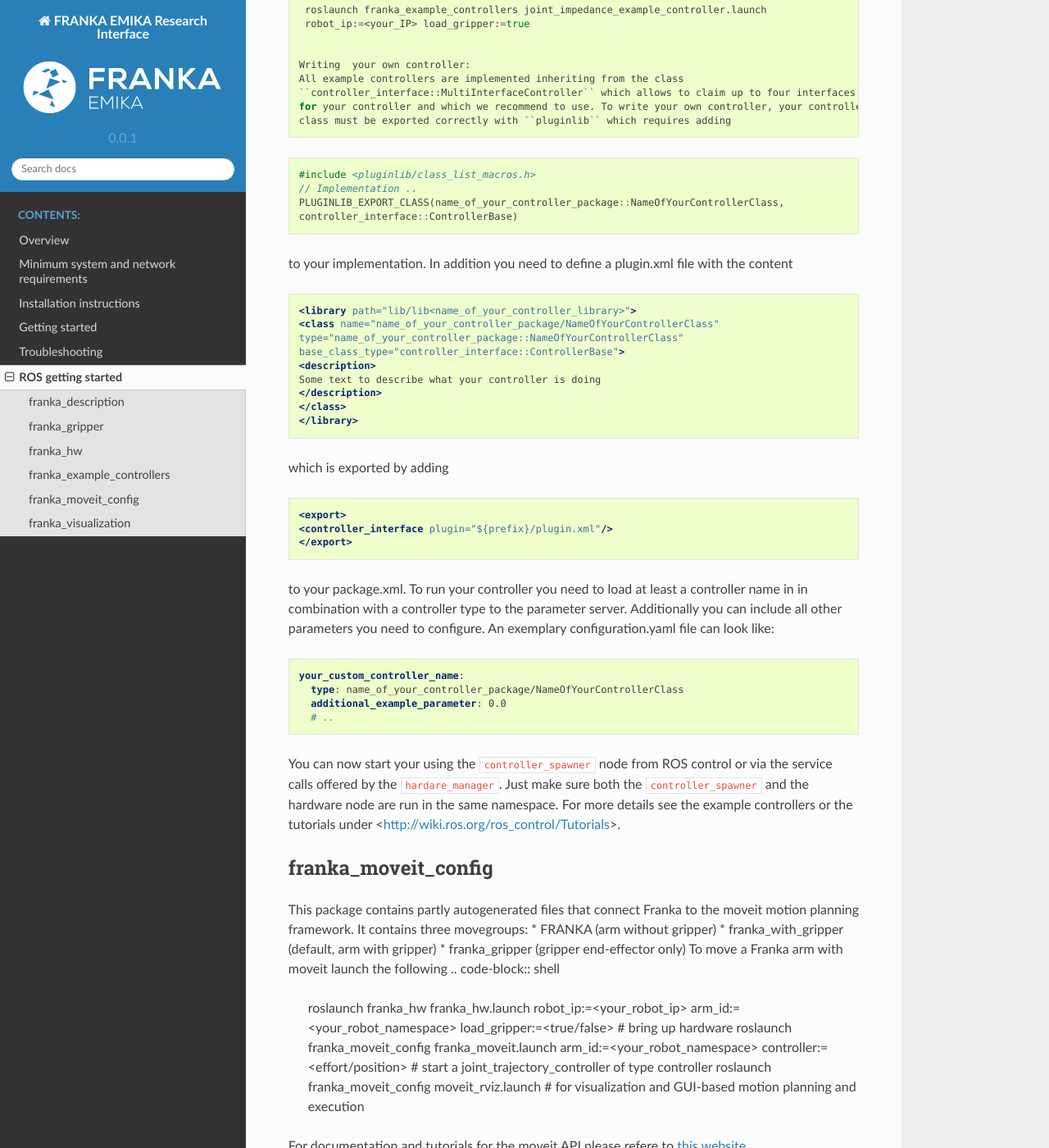
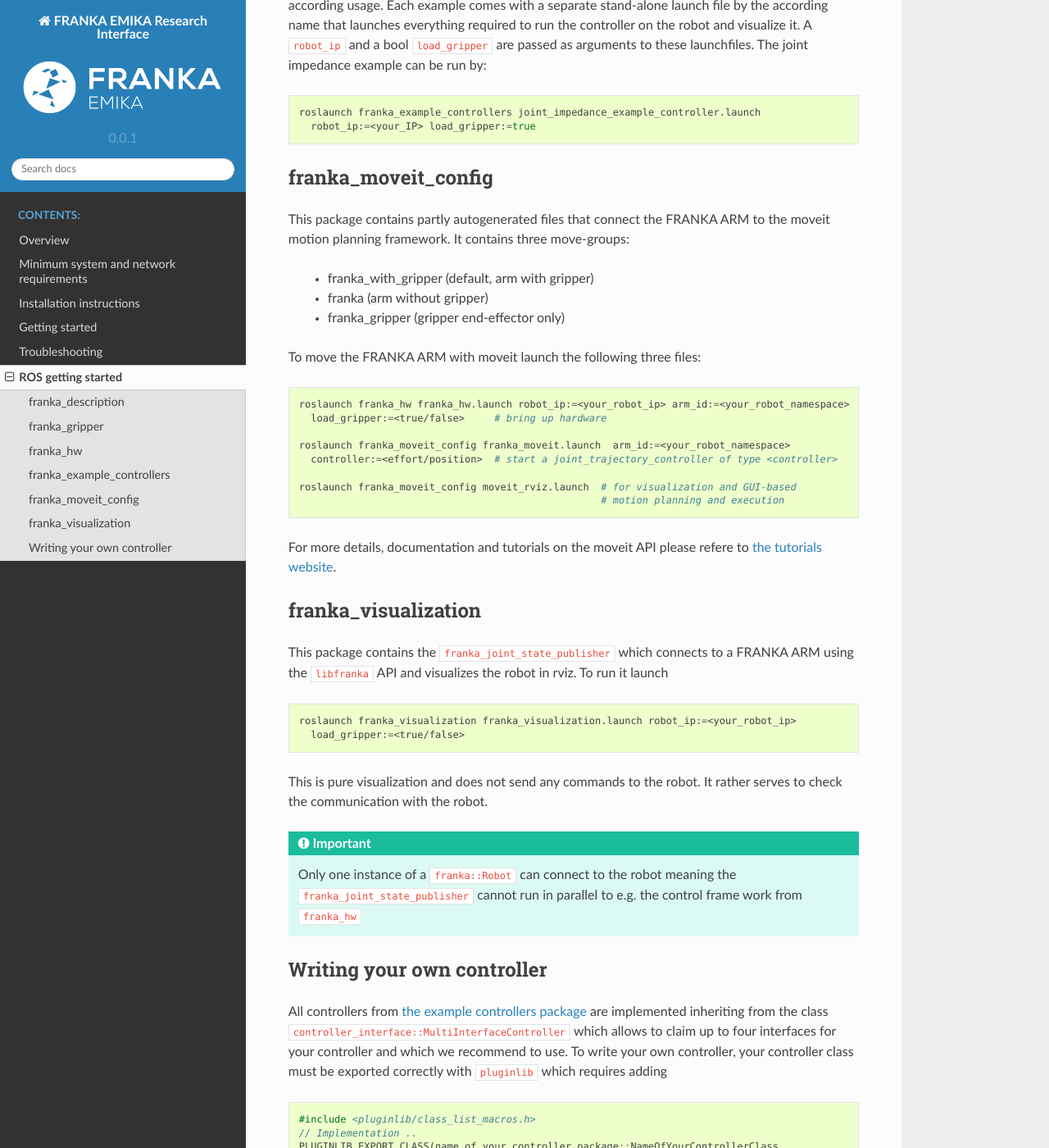
Before and after one commit to frankaemika/docs, a Sphinx documentation site: the page built from source/ros_introduction.rst, in a window 1280 px wide and 1400 px high, scrolled down 2928 px. Shown: the whole window at 82% size. Built offline with Sphinx 7.4.7 and the Read the Docs theme 2.0.0, drawn with Linux system fonts in a browser that asks for light colours; some of the changed text lies outside the part shown.

Commit message:
proof read

```diff
--- a/source/ros_introduction.rst
+++ b/source/ros_introduction.rst
@@ -10,7 +10,8 @@
    source /path/to/catkin_ws/devel/setup.sh
 
 
-The ``franka_ros`` repository contains a variety of packages that are briefly introduced in the following.
+The ``franka_ros`` repository contains a variety of packages that are briefly introduced in the
+following.
 
 
 franka_description
@@ -33,7 +34,7 @@
 franka_gripper
 --------------
 This package contains the ``franka_gripper_node`` that allows to interface a gripper of type
-Franka HAND from ROS. The node publishes the joint states of the gripper and offers action servers
+FRANKA HAND from ROS. The node publishes the joint states of the gripper and offers action servers
 for the following actions:
 
  * ``franka_gripper::MoveAction`` (width, speed) .. moves to a target width with the defined speed.
@@ -52,14 +53,14 @@
 .. code-block:: shell
 
     roslaunch franka_gripper franka_gripper.launch robot_ip:=<your_robot_ip>
-    arm_id:=<your_robot_namespace>
+      arm_id:=<your_robot_namespace>
 
 
 franka_hw
 ---------
 This package contains the hardware abstraction of the FRANKA ARM for the ROS control framework
-based on the ``libfranka`` API. The hardware class ``franka_hw::FrankaHW`` is defined that
-offers the following interfaces for use in in user-defined controllers:
+based on the ``libfranka`` API. The hardware class ``franka_hw::FrankaHW`` is implemented in this
+package offering the following interfaces for use in controllers:
 
  * ``hardware_interface::JointStateInterface`` .. reads joint states.
  * ``hardware_interface::PositionJointInterface`` .. commands joint positions and reads joint states
@@ -73,9 +74,18 @@
    robot state.
  * ``franka_hw::FrankaModelInterface`` .. reads the dynamic and kinematic model of the robot.
 
-The class also implements the starting, stopping and switching of controllers including the required
-configuration changes with libfranka. In addition a variety of ROS services are offered to expose
-the full ``libfranka`` API in the ROS ecosystem. The following services are offered:
+.. important::
+
+    In ROS control using interfaces works via resource handles that are retrieved by name. For the
+    joint interfaces the handle names are "<arm_id>_joint1" to "<arm_id>_joint7". Cartesian pose and
+    velocity interfaces as well as the FrankaStateInterface offer a handle by the name
+    "<arm_id>_robot" while the handle of the model interface is named "<arm_id>_model".
+
+
+The ``franka_hw::FrankaHW`` class also implements the starting, stopping and switching of
+controllers including the required configuration changes with libfranka. In addition a variety of
+ROS services are offered to expose the full ``libfranka`` API in the ROS ecosystem. The following
+services are offered:
 
  * ``franka_hw::SetJointImpedance`` .. sets a joint stiffness for the internal controller
    (damping is automatically derived from the stiffness)
@@ -84,79 +94,132 @@
  * ``franka_hw::SetEEFrame`` .. sets the transformation from EE to F frame
  * ``franka_hw::SetKFrame`` .. sets the transformation from K to EE frame
  * ``franka_hw::SetForceTorqueCollisionBehavior`` .. sets thresholds for external Cartesian wrenches
-   to configure when the collision reflex triggers.
+   to configure the collision reflex.
  * ``franka_hw::SetFullCollisionBehavior`` .. set thresholds for external forces on Cartesian and
-   joint level.
+   joint level to configure the collision reflex.
  * ``franka_hw::SetLoad`` .. set external load to compensate (e.g. of a grasped object)
- * ``franka_hw::SetTimeScalingFactor`` .. set a time scaling factor.
 
 .. important::
 
-    The F frame is equivalent the frame <arm_id>_link8 from the urdf in the ``franka_description``
-    package. Its child frame is the <arm_id>_EE frame which denotes the end-effector frame which can
-    be configured. The K frame is a child frame of EE and denotes the center of the internal
-    Cartesian impedance (if used). It also serves as a reference frame for external wrenches. Both
-    EE and K frame are not contained in the urdf.
+    The F frame is equivalent to the frame <arm_id>_link8 from the urdf in the
+    ``franka_description`` package. Its child frame is the <arm_id>_EE frame which denotes the
+    configurable end-effector frame. The <arm_id>_K frame is a child frame of <arm_id>_EE and
+    denotes the center of the internal Cartesian impedance (if used). It also serves as a reference
+    frame for external wrenches. Both <arm_id>_EE and <arm_id>_K are not contained in the urdf.
 
 
-To recover from errors and triggered reflexes the ``franka_hw::ErrorRecoveryAction`` action can
-be called. All of this functionality is contained in the ``franka_hw_node`` which can be launched
-with the command
+To recover from errors and reflexes the ``franka_hw::ErrorRecoveryAction`` action can be called.
+All of this functionality is contained in the ``franka_hw_node`` which can be launched with this
+command:
 
 .. code-block:: shell
 
     roslaunch franka_hw franka_hw.launch robot_ip:=<your_robot_ip> arm_id:=<your_robot_namespace>
-    load_gripper:=<true/false>
+      load_gripper:=<true/false>
 
 
 This launch file loads besides the ``franka_hw_node`` a ``franka_hw::FrankaStateController``
-reading and publishing the robot states,including external wrenches, EE and F frame transforms
+reading and publishing the robot states, including external wrenches, EE and F frame transforms
 and the joint states required for visualization with rivz. For the latter, a
 ``robot_state_publisher`` is started together with rviz.
 
 
+.. _example_controllers:
+
 franka_example_controllers
 --------------------------
-    This package implements a set of exemplary controllers for use on a FRANKA ARM via the
-    ROS control framework. The controllers depict the variety in interfaces offered by the
-    ``FrankaHW`` class and the according usage. Each example comes with a separate stand-alone
-    launch file by the according name that launches everything required to run the controller on the
-    robot and visualize it. As arguments to these launchfiles, a ``robot_ip`` and a bool
-    ``load_gripper`` are added. E.g. the joint impedance example can be run by
+This package implements a set of exemplary controllers for the use on a FRANKA ARM via ROS control.
+The controllers depict the variety in interfaces offered by the ``FrankaHW`` class and the according
+usage. Each example comes with a separate stand-alone launch file by the according name that
+launches everything required to run the controller on the robot and visualize it. A ``robot_ip`` and
+a bool ``load_gripper`` are passed as arguments to these launchfiles. The joint impedance example
+can be run by:
 
 .. code-block:: shell
 
     roslaunch franka_example_controllers joint_impedance_example_controller.launch
-    robot_ip:=<your_IP> load_gripper:=true
+      robot_ip:=<your_IP> load_gripper:=true
 
 
-   Writing  your own controller:
-   All example controllers are implemented inheriting from the class
-   ``controller_interface::MultiInterfaceController`` which allows to claim up to four interfaces
-   for your controller and which we recommend to use. To write your own controller, your controller
-   class must be exported correctly with ``pluginlib`` which requires adding
+
+franka_moveit_config
+--------------------
+This package contains partly autogenerated files that connect the FRANKA ARM to the moveit motion
+planning framework. It contains three move-groups:
+
+ * franka_with_gripper  (default, arm with gripper)
+ * franka  (arm without gripper)
+ * franka_gripper  (gripper end-effector only)
+
+To move the FRANKA ARM with moveit launch the following three files:
+
+.. code-block:: shell
+
+    roslaunch franka_hw franka_hw.launch robot_ip:=<your_robot_ip> arm_id:=<your_robot_namespace>
+      load_gripper:=<true/false>     # bring up hardware
+
+    roslaunch franka_moveit_config franka_moveit.launch  arm_id:=<your_robot_namespace>
+      controller:=<effort/position>  # start a joint_trajectory_controller of type <controller>
+
+    roslaunch franka_moveit_config moveit_rviz.launch  # for visualization and GUI-based
+                                                       # motion planning and execution
+
+
+For more details, documentation and tutorials on the moveit API please refere to
+`the tutorials website <http://docs.ros.org/kinetic/api/moveit_tutorials/html/>`_.
+
+
+franka_visualization
+--------------------
+This package contains the ``franka_joint_state_publisher`` which connects to a FRANKA ARM
+using the ``libfranka`` API and visualizes the robot in rviz. To run it launch
+
+.. code-block:: shell
+
+    roslaunch franka_visualization franka_visualization.launch robot_ip:=<your_robot_ip>
+      load_gripper:=<true/false>
+
+
+This is pure visualization and does not send any commands to the robot. It rather serves to check
+the communication with the robot.
+
+.. important::
+
+    Only one instance of a ``franka::Robot`` can connect to the robot meaning the
+    ``franka_joint_state_publisher`` cannot run in parallel to e.g. the control frame work from
+    ``franka_hw``
+
+
+Writing  your own controller
+----------------------------
+All controllers from  :ref:`the example controllers package<example_controllers>` are implemented
+inheriting from the class ``controller_interface::MultiInterfaceController`` which allows to claim
+up to four interfaces for your controller and which we recommend to use. To write your own
+controller, your controller class must be exported correctly with ``pluginlib`` which requires
+adding
 
 .. code-block:: c++
 
     #include <pluginlib/class_list_macros.h>
     // Implementation ..
     PLUGINLIB_EXPORT_CLASS(name_of_your_controller_package::NameOfYourControllerClass,
-    controller_interface::ControllerBase)
+                           controller_interface::ControllerBase)
 
 
-to your implementation. In addition you need to define a plugin.xml file with the content
+to the bottom of your controllers .cpp file. In addition you need to define a plugin.xml file with
+the content
 
 .. code-block:: xml
 
-    <library path="lib/lib<name_of_your_controller_library>">
-    <class name="name_of_your_controller_package/NameOfYourControllerClass"
-    type="name_of_your_controller_package::NameOfYourControllerClass"
-    base_class_type="controller_interface::ControllerBase">
-    <description>
-    Some text to describe what your controller is doing
-    </description>
-    </class>
-    </library>
+      <library path="lib/lib<name_of_your_controller_library>">
+        <class name="name_of_your_controller_package/NameOfYourControllerClass"
+               type="name_of_your_controller_package::NameOfYourControllerClass"
+               base_class_type="controller_interface::ControllerBase">
+          <description>
+            Some text to describe what your controller is doing
+          </description>
+        </class>
+      </library>
 
 
 which is exported by adding
@@ -164,13 +227,13 @@
 .. code-block:: xml
 
     <export>
-    <controller_interface plugin="${prefix}/plugin.xml"/>
+      <controller_interface plugin="${prefix}/plugin.xml"/>
     </export>
 
 
 to your package.xml. To run your controller you need to load at least a controller name in
-in combination with a controller type to the parameter server. Additionally you can include all
-other parameters you need to configure. An exemplary configuration.yaml file can look like:
+combination with a controller type to the parameter server. Additionally you can include all other
+parameters you need. An exemplary configuration.yaml file can look like:
 
 .. code-block:: yaml
 
@@ -179,50 +242,8 @@
       additional_example_parameter: 0.0
       # ..
 
-You can now start your using the ``controller_spawner`` node from ROS control or via the service
-calls offered by the ``hardare_manager``. Just make sure both the ``controller_spawner`` and the
-hardware node are run in the same namespace. For more details see the example controllers
-or the tutorials under <http://wiki.ros.org/ros_control/Tutorials>.
-
-
-franka_moveit_config
---------------------
-This package contains partly autogenerated files that connect Franka to the moveit motion
-planning framework. It contains three movegroups:
-* FRANKA  (arm without gripper)
-* franka_with_gripper  (default, arm with gripper)
-* franka_gripper  (gripper end-effector only)
-To move a Franka arm with moveit launch the following
-.. code-block:: shell
-
-    roslaunch franka_hw franka_hw.launch robot_ip:=<your_robot_ip> arm_id:=<your_robot_namespace>
-    load_gripper:=<true/false>     # bring up hardware
-    roslaunch franka_moveit_config franka_moveit.launch  arm_id:=<your_robot_namespace>
-    controller:=<effort/position>  # start a joint_trajectory_controller of type controller
-    roslaunch franka_moveit_config moveit_rviz.launch  # for visualization and GUI-based
-    motion planning and execution
-
-
-For documentation and tutorials for the moveit API please refere to `this website.
-<http://docs.ros.org/kinetic/api/moveit_tutorials/html/>`_
-
-
-franka_visualization
---------------------
-This package contains the ``franka_joint_state_publisher`` which connects to a Franka ARM
-using ``libfranka`` and visualizes the robot in rviz. To run it launch
-
-.. code-block:: shell
-
-    roslaunch franka_visualization franka_visualization.launch robot_ip:=<your_robot_ip>
-    load_gripper:=<true/false>
-
-
-This is pure visualization and does not communicate any commands to the robot. It rather serves
-to as a check for the communication with the robot.
-
-.. important::
-
-    Only one instance of a ``franka::Robot`` can connect to the robot meaning the
-    ``franka_joint_state_publisher`` cannot run in parallel to e.g. the control frame work from
-    ``franka_hw``
+You can now start your controller using the ``controller_spawner`` node from ROS control or via the
+service calls offered by the ``hardare_manager``. Just make sure both the ``controller_spawner`` and
+the ``franka_hw_node`` run in the same namespace. For more details see the controllers from the
+:ref:`franka_example_controllers package<example_controllers>` or the tutorials under
+`wiki.ros.org/ros_control/Tutorials <http://wiki.ros.org/ros_control/Tutorials>`_.
```
Also changed, not shown: other parts of source/ros_introduction.rst (+3 -3 lines).
